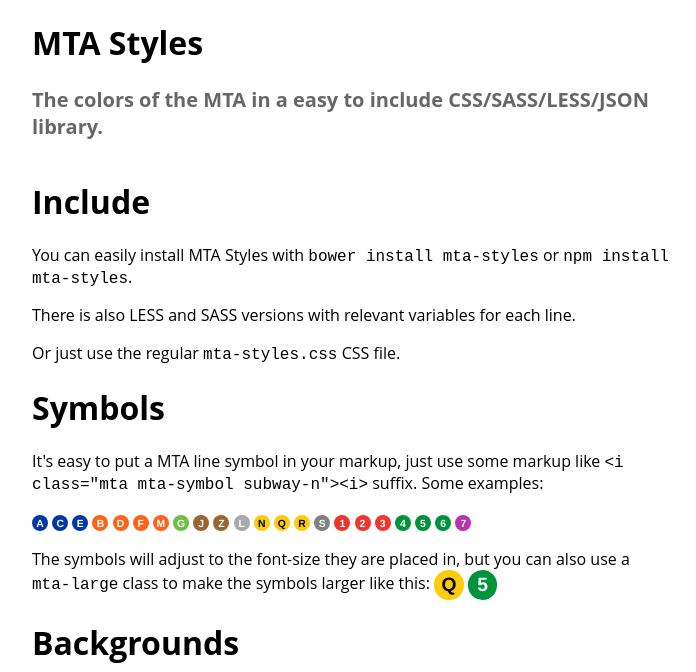
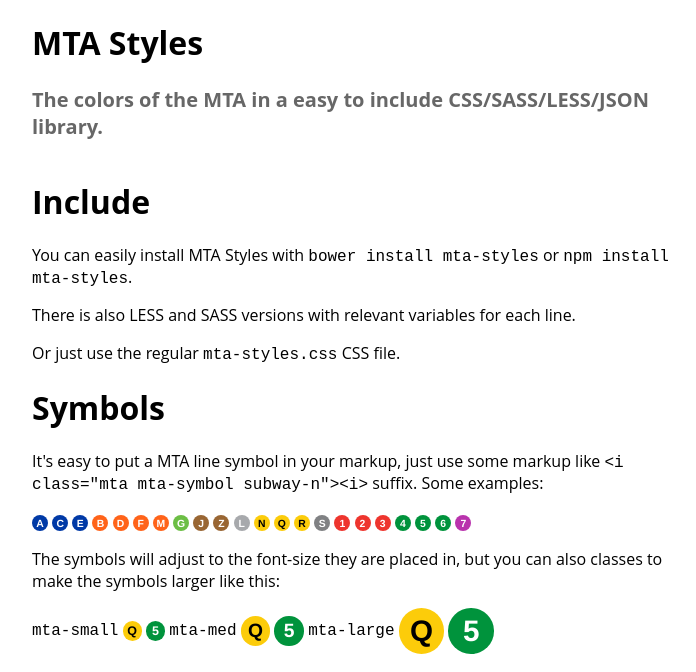
Before and after one commit to datanews/mta-styles, a website: page index.html in a window 1280 px wide. Shown: the top 672 px of the page, without its empty margins (288-984 px from the left). Drawn offline with Linux system fonts and the light colour scheme; files that its build step writes are made by us from their sources.

Commit message:
added 3 sizes S,M,L

```diff
--- a/index.html
+++ b/index.html
@@ -69,8 +69,10 @@
           <i class="mta mta-symbol subway-7"></i>
         </div>
 
-        <p>The symbols will adjust to the font-size they are placed in, but you can also use a <code>mta-large</code> class to make the symbols larger like this:
-        <i class="mta mta-symbol subway-q mta-large"></i> <i class="mta mta-symbol subway-5 mta-large"></i></p>
+        <p>The symbols will adjust to the font-size they are placed in, but you can also classes to make the symbols larger like this:</p>
+        <div>
+           <code>mta-small</code> <i class="mta mta-symbol subway-q mta-small"></i> <i class="mta mta-symbol subway-5 mta-small"></i> <code>mta-med</code> <i class="mta mta-symbol subway-q mta-med"></i> <i class="mta mta-symbol subway-5 mta-med"></i> <code>mta-large</code> <i class="mta mta-symbol subway-q mta-large"></i> <i class="mta mta-symbol subway-5 mta-large"></i>
+        </div>
       </section>
 
       <section>
```
Also changed, not shown: build/build.js, dist/mta-styles.css, dist/mta-styles.less, dist/mta-styles.scss.
